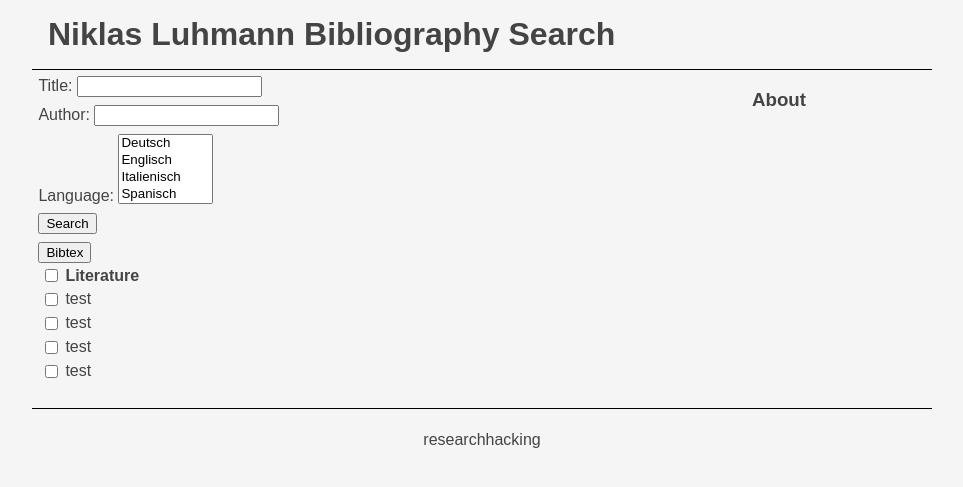
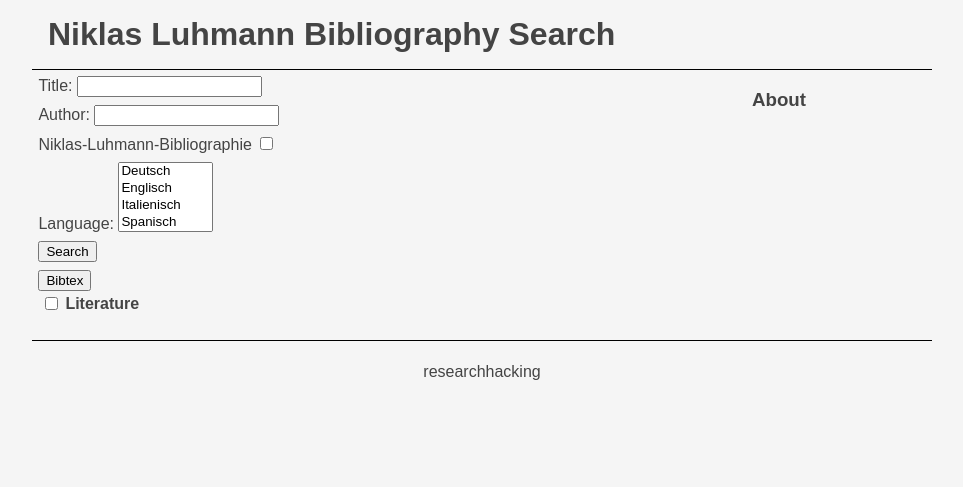
Before and after one commit to researchhacking/niklas-luhmann-bibliography, a Jekyll site: the page built from index.md, in a window 1280 px wide. Shown: the top 487 px of the page, without its empty margins (158-1121 px from the left). Built offline with Jekyll 4.4.1, drawn with Linux system fonts in a browser that asks for light colours.

Commit message:
additions to the form

```diff
--- a/index.md
+++ b/index.md
@@ -16,20 +16,24 @@ scripts:
     <input name="author"/>
   </label>
   <label>
+    <span>Niklas-Luhmann-Bibliographie</span>
+    <input name="gesamtbibliographie" type="checkbox" />
+  </label>
+  <label>
     <span>Language: </span>
-    <select name="langs" multiple size="4">
-        <!-- <option value=""></option> -->
-        {% for lang in site.data.form.languages %}
-          <option value="{{ lang.key }}" >{{ lang.name }}</option>
-        {% endfor %}
+    <select name="languages" multiple size="4">
+      {% for lang in site.data.form.languages %}
+        <option value="{{ lang.key }}" >{{ lang.name }}</option>
+      {% endfor %}
     </select>
   </label>
   <label>
-    <button>Search</button>
+    <button name="search">Search</button>
   </label>
+  <input name="rows" type="range" value="50" class="nodisplay" />
 </form>
 <form name="result">
-  <button>Bibtex</button>
+  <button name="bibtex">Bibtex</button>
   <table id="searchresult">
     <thead>
       <tr>
@@ -38,10 +42,6 @@ scripts:
       </tr>
     </thead>
     <tbody>
-      <tr><td><input type="checkbox" name="item" value="1" /></td><td>test</td></tr>
-      <tr><td><input type="checkbox" name="item" value="2" /></td><td>test</td></tr>
-      <tr><td><input type="checkbox" name="item" value="3" /></td><td>test</td></tr>
-      <tr><td><input type="checkbox" name="item" value="4" /></td><td>test</td></tr>
     </tbody>
   </table>
 </form>
```
